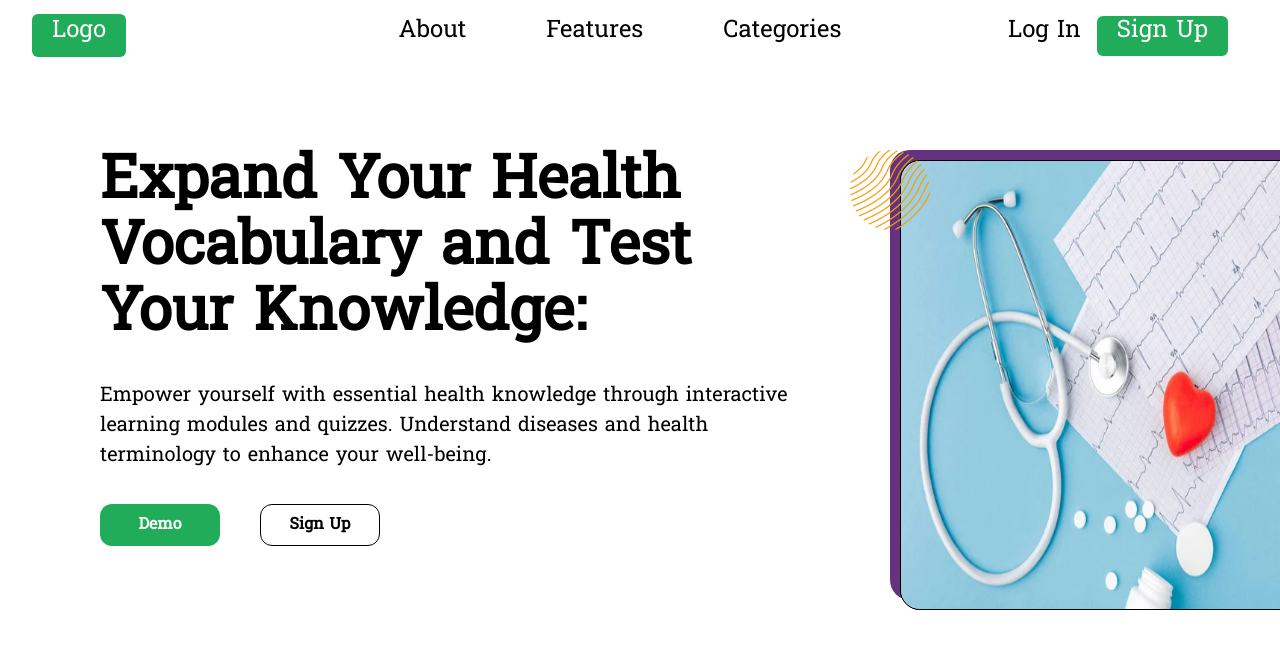
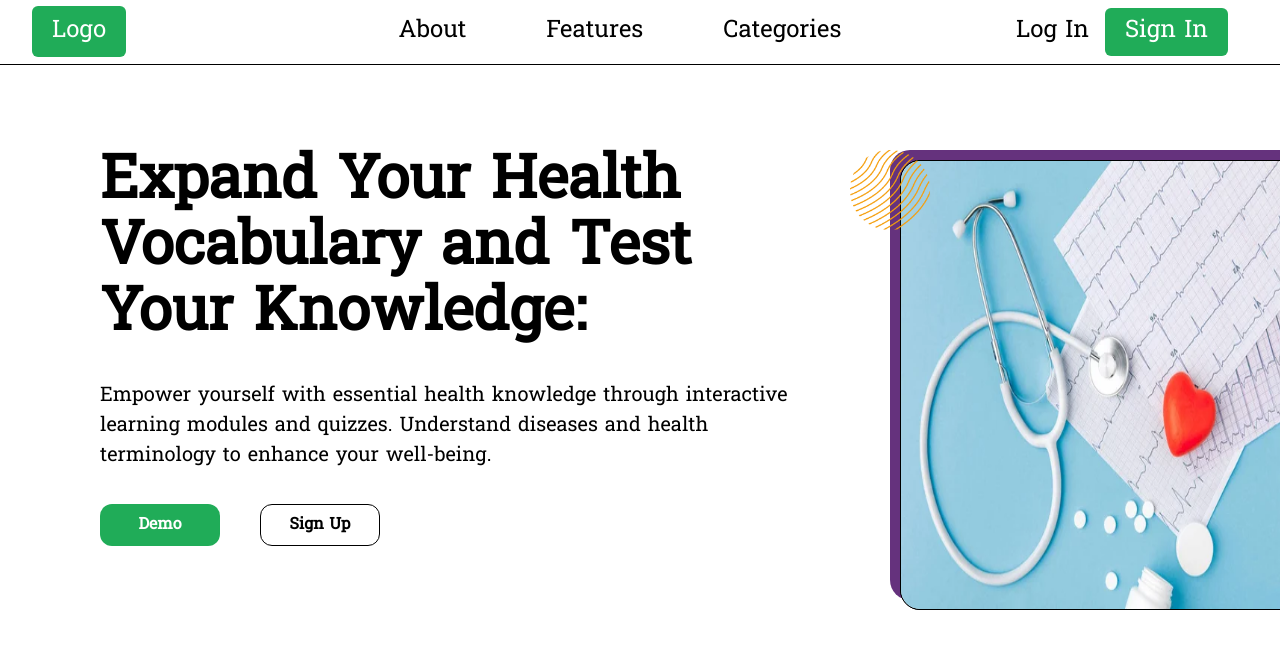
Before and after one commit to MediHacks24/MediMinutes, a Next.js app in the folder frontend/: page / in a window 1280 px wide. Shown: the top 648 px of the page. Built offline with nearby package versions, Linux system fonts and the light colour scheme.

Commit message:
add pages / rework navbar / section page update

```diff
--- a/frontend/src/components/CueCard.js
+++ b/frontend/src/components/CueCard.js
@@ -6,7 +6,7 @@ export default function CueCard({ header, body }) {
             <h2 className='text-2xl font-bold'>{header}</h2>
 
             <div className='relative pt-[100px] h-fit mx-auto'>
-                <div className='border border-black rounded-3xl p-4 max-w-[1090px] h-full max-h-[500px] bg-[#20AC58] absolute top-[-20px] ml-10 transform -rotate-[9deg] w-full z-[5]'></div>
+                <div className='border border-black rounded-3xl p-4 max-w-[1090px] h-full max-h-[530px] bg-[#20AC58] absolute top-[-20px] ml-10 transform -rotate-[9deg] w-full z-[5]'></div>
                 <div className='text-xl border border-black  rounded-lg  min-h-[500px] max-h-[500px] overflow-y-auto p-4 pt-8 pb-16 bg-white max-w-[1100px] z-[10] relative'>
                     {header.includes('Key Facts') ?
                         <ul className='list-disc pl-5'>
--- a/frontend/src/components/Navbar.js
+++ b/frontend/src/components/Navbar.js
@@ -3,21 +3,21 @@ import React from 'react'
 
 export default function Navbar() {
   return (
-    <nav className='w-full h-fit fixed top-0 z-[999999]'>
-      <ul className='flex flex-row gap-x-6 text-2xl pt-4 px-8'>
-        <li className='flex-1 text-white'>
-          <a href='/' className='bg-[#20AC58] px-5 pb-2 rounded-md'>Logo</a>
-        </li>
-        <div className='flex-[2] flex flex-row gap-x-20 justify-center text-white rounded-md px-5 pb-2'>
-          <Link href='/' className='text-black'>About</Link>
-          <Link href='/' className='text-black'>Features</Link>
-          <Link href='/termList' className='text-black'>Categories</Link>
+    <nav className='w-[100vw] h-fit fixed top-0 z-[100] bg-white border-b border-black'>
+      <div className='items-center flex flex-row gap-x-6 text-2xl px-8 py-2'>
+        <div className='flex-1 text-white h-full'>
+          <Link href='/' className='bg-[#20AC58] px-5 rounded-md py-2'>Logo</Link>
         </div>
-        <div className='flex-[1] flex flex-row justify-end gap-x-4 text-white rounded-md px-5 pb-2'>
-          <Link href='/' className='text-black'>Log In</Link>
-          <Link href='/' className='bg-[#20AC58] text-white rounded-md px-5 pb-2'>Sign Up</Link>
+        <div className='flex-[2] flex flex-row gap-x-20 h-full text-white rounded-md px-5 justify-center'>
+          <Link href='/about' className='text-black'>About</Link>
+          <Link href='/features' className='text-black'>Features</Link>
+          <Link href='/categories' className='text-black'>Categories</Link>
         </div>
-      </ul>
+        <div className='flex-[1] flex flex-row h-full gap-x-4 content-center text-white rounded-md px-5 justify-end'>
+          <Link href='/account' className='text-black py-2'>Log In</Link>
+          <Link href='/' className='bg-[#20AC58] px-5 rounded-md py-2'>Sign In</Link>
+        </div>
+      </div>
     </nav>
   )
 }
--- a/frontend/src/components/Sidebar.js
+++ b/frontend/src/components/Sidebar.js
@@ -38,7 +38,7 @@ export default function Sidebar({ data, setCurrentSection, pageTopic, currentSec
   return (
     <div className="w-[500px] flex flex-col gap-y-2 calcPageHeight border-r border-black">
       <div className="fixed left-0 bg-[#20AC58] w-5 h-[100vh] top-0"></div>
-      <div className="flex flex-col gap-y-8 pl-8 pr-8 w-full">
+      <div className="flex flex-col gap-y-8 pt-8 pl-8 pr-8 w-full">
         <h1 className="text-4xl font-extrabold">Sections</h1>
         <ul
           className="
@@ -69,7 +69,7 @@ export default function Sidebar({ data, setCurrentSection, pageTopic, currentSec
           variant="determinate"
           value={progress}
           size={200}
-          thickness={3}
+          thickness={4}
           sx={{ color: '#20AC58', margin: '20px 0' }}
         />
       </div>
--- /dev/null
+++ b/frontend/src/pages/about.js
@@ -0,0 +1,11 @@
+import React from 'react'
+
+export default function about() {
+  return (
+    <div>
+
+        <h1>About Page</h1>
+
+    </div>
+  )
+}
--- /dev/null
+++ b/frontend/src/pages/account.js
@@ -0,0 +1,9 @@
+import React from 'react'
+
+export default function account() {
+  return (
+    <div>
+        <h1> Account Page </h1>
+    </div>
+  )
+}
--- /dev/null
+++ b/frontend/src/pages/features.js
@@ -0,0 +1,11 @@
+import React from 'react'
+
+export default function features() {
+  return (
+    <div>
+
+        <h1>Feature Page</h1>
+
+    </div>
+  )
+}
--- a/frontend/src/pages/section/[sectionID]/index.js
+++ b/frontend/src/pages/section/[sectionID]/index.js
@@ -82,14 +82,14 @@ const ClickedSection = () => {
   return (
     <div>
       {data ? (
-        <div className='pt-[80px]'>
+        <div className='pt-[60px]'>
           <Navbar />
-          <div className='flex flex-row gap-x-2'>
+          <div className='flex flex-row gap-x-2 '>
             <div className='flex flex-col pl-2 pr-4'>
-              <Sidebar data={headers} setCurrentSection={setCurrentSection} pageTopic={sectionID} currentSection={currentSection}/>
+              <Sidebar data={headers} setCurrentSection={setCurrentSection} pageTopic={sectionID} currentSection={currentSection} />
             </div>
 
-            <div className='flex flex-col calcWidthOfSection pt-4'>
+            <div className='flex flex-col calcWidthOfSection pt-8 '>
               <h1 className='text-4xl font-extrabold'>{sectionID}</h1>
               <div className='flex flex-col gap-y-5 pt-[50px]'>
                 {sortedSections
```
Also changed, not shown: frontend/src/pages/categories.js (renamed from frontend/src/pages/termList.js). Lines whose indentation alone changed are shown as unchanged.
